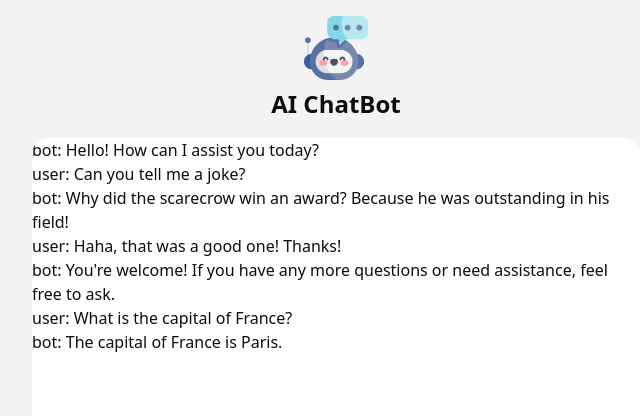
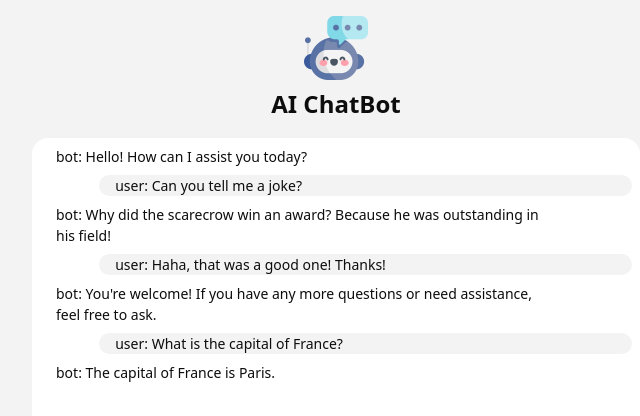
Before and after one commit to karimisdm/AI-Chatbot, a React app in the folder react-chatBot/: page / in a window 1280 px wide. Shown: the top 416 px of the page, without its empty margins (304-944 px from the left). Built offline with nearby package versions, Linux system fonts and the light colour scheme; the HTML template or start-up script is replaced by a standard one.

Commit message:
added style to chatBot

```diff
--- a/react-chatBot/src/App.jsx
+++ b/react-chatBot/src/App.jsx
@@ -11,7 +11,7 @@
         <h2 className={styles.Title}>AI ChatBot</h2>
       </header>
       <div className={styles.ChatContainer}>
-        <Chat messages={messages} setMessages={setMessages} />
+        <Chat messages={messages}/>
       </div>
     </div>
   )
--- a/react-chatBot/src/components/chat/Chat.jsx
+++ b/react-chatBot/src/components/chat/Chat.jsx
@@ -1,8 +1,9 @@
+import styles from './chat.module.css'
 export function Chat({messages}) {
     return (
-        <div>
+        <div className={styles.Chat}>
             {messages.map((message, index) => (
-                <div key={index} data-role={message.role}>
+                <div key={index} data-role={message.role} className={styles.Message}>
                  {message.role}: {message.content}
                 </div>
 
--- a/react-chatBot/src/components/chat/Chat.module.css
+++ b/react-chatBot/src/components/chat/Chat.module.css
@@ -0,0 +1,20 @@
+.Chat {
+  display: flex;
+  flex-direction: column;
+  gap: 8px;
+  height: 100%;
+  padding: 8px;
+  overflow-y: auto;
+}
+.Message {
+    width: 90%;
+    padding: 0 16px;
+    border-radius: 16px;
+    font-size: 14px;
+
+    &[data-role='user']{
+        align-self: flex-end;
+        background: #f3f3f3;
+    }
+
+}
```
